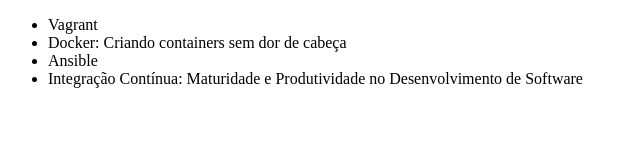
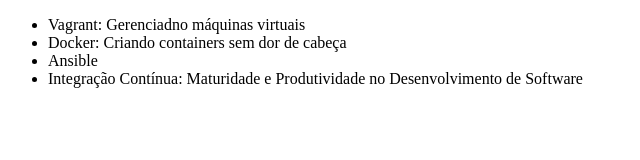
Before and after one commit to luanfreitasqa/alura-git, a plain HTML site: page index.html in a window 1280 px wide. Shown: the whole page, without its empty margins (0-640 px from the left). Drawn offline with Linux system fonts and the light colour scheme.

Commit message:
Corrigindo curso de vagrant

```diff
--- a/index.html
+++ b/index.html
@@ -6,7 +6,7 @@
 </head>
 <body>
     <ul>
-        <li>Vagrant</li>
+        <li>Vagrant: Gerenciadno máquinas virtuais</li>
         <li>Docker: Criando containers sem dor de cabeça</li>
         <li>Ansible</li>
         <li>Integração Contínua: Maturidade e Produtividade no Desenvolvimento de Software</li>
```
